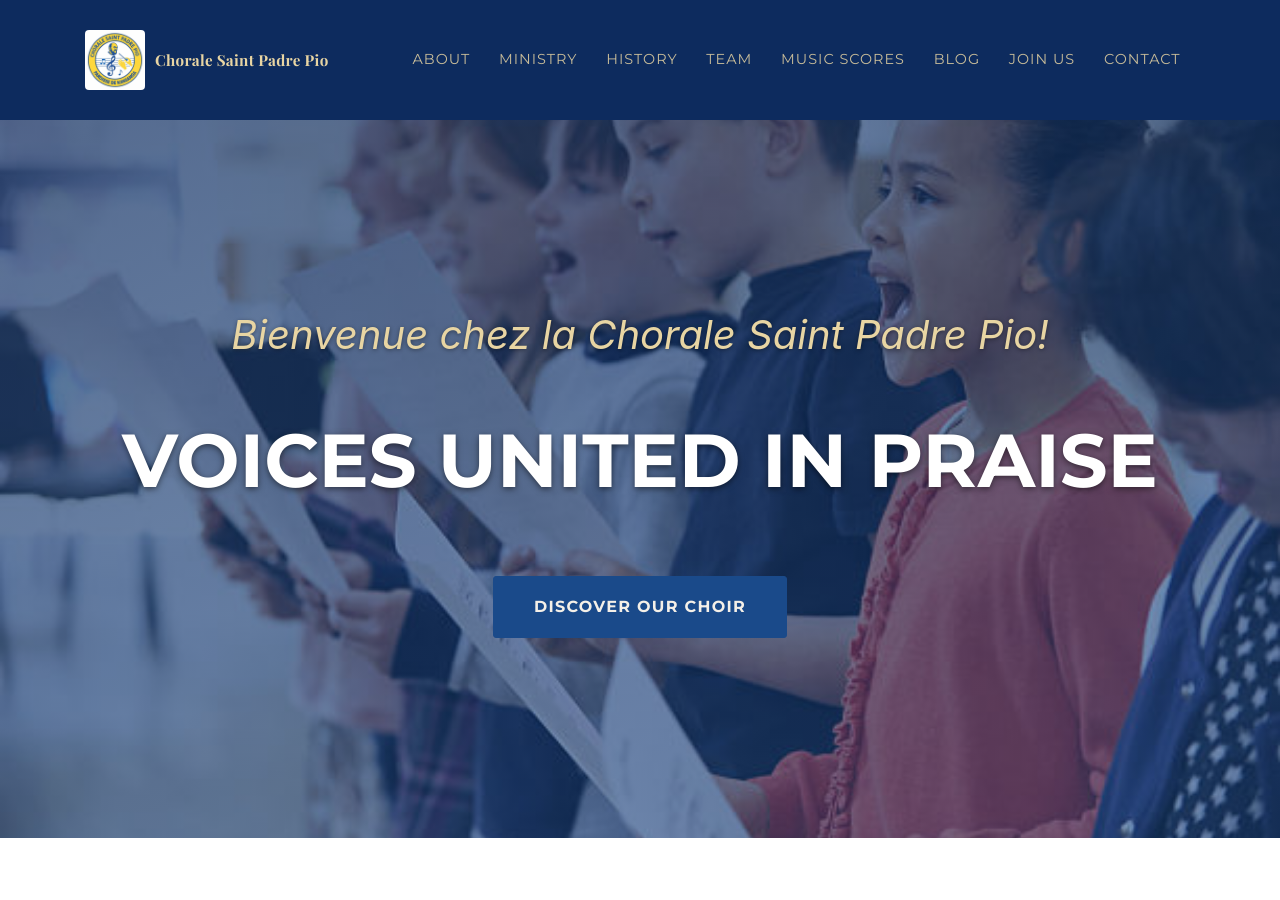
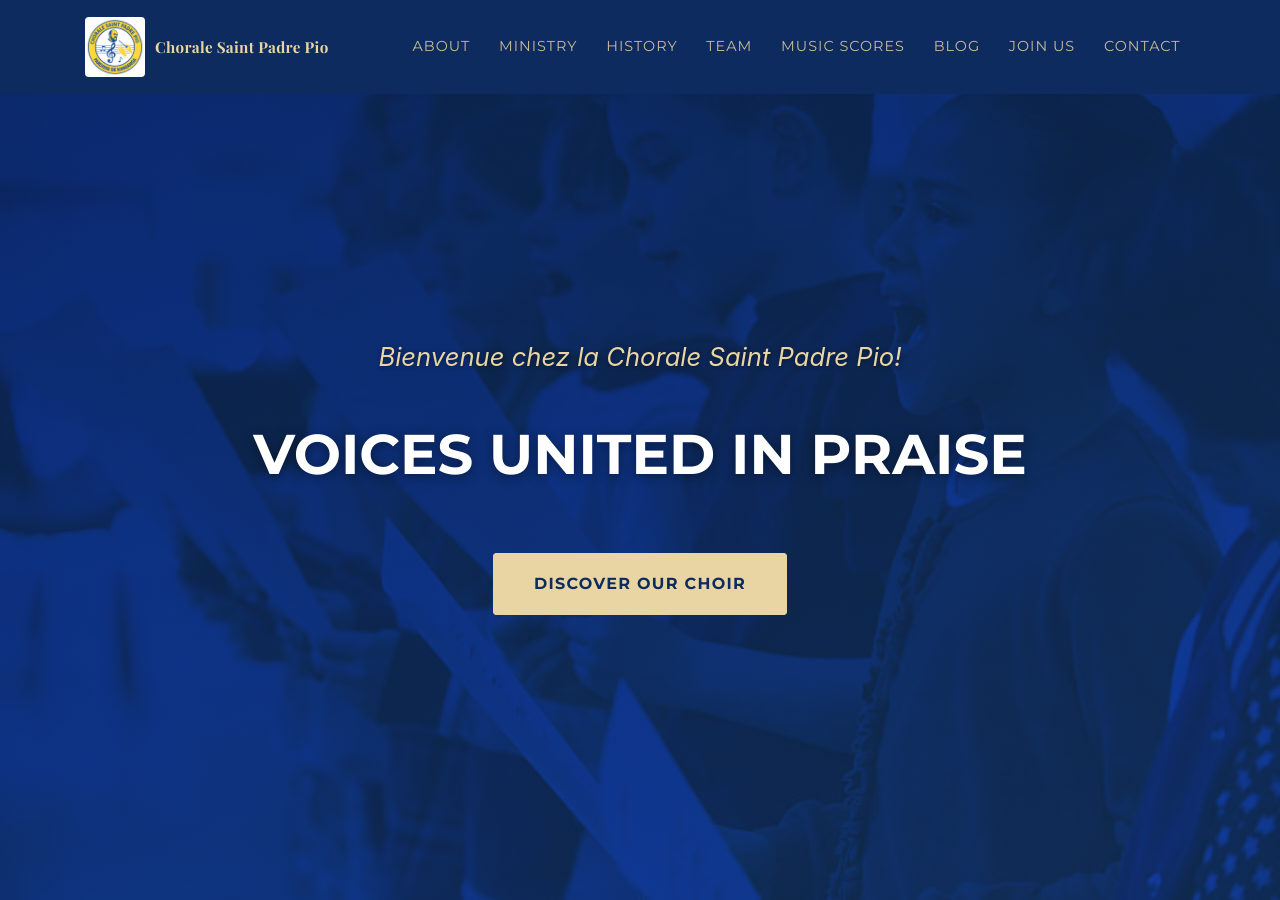
Before and after one commit to st-ppchoir/padrepiochoir, a Jekyll site: the page built from index.md, in a window 1280 px wide and 900 px high. Built offline with Jekyll 4.4.1, drawn with Linux system fonts in a browser that asks for light colours; some web fonts are replaced.

Commit message:
Add custom styles for header and navbar

```diff
--- a/_sass/layout/_choir-custom.scss
+++ b/_sass/layout/_choir-custom.scss
@@ -163,3 +163,46 @@ footer.footer {
   border-radius: 8px;
   border-bottom: 3px solid #1a4a8a;
 }
+
+// --- Hero fallback background (when no header.jpg is present) ---
+header.masthead {
+  background-color: #0d2b5e;
+  background-image: url("../img/header.jpg"), linear-gradient(160deg, #0d2b5e 0%, #1a4a8a 100%) !important;
+  background-blend-mode: overlay;
+  min-height: 100vh;
+  display: flex;
+  align-items: center;
+  .container { width: 100%; }
+  .intro-text {
+    padding-top: 200px;
+    padding-bottom: 150px;
+  }
+  .intro-lead-in {
+    font-size: 1.6rem !important;
+    color: #e8d5a3 !important;
+    margin-bottom: 20px;
+  }
+  .intro-heading {
+    font-size: 3.5rem !important;
+    line-height: 1.15 !important;
+    color: #ffffff !important;
+    margin-bottom: 40px;
+    text-shadow: 0 2px 12px rgba(0,0,0,0.4);
+  }
+  .btn-primary {
+    background-color: #e8d5a3 !important;
+    border-color: #e8d5a3 !important;
+    color: #0d2b5e !important;
+    font-weight: 700;
+    &:hover {
+      background-color: #fff !important;
+      border-color: #fff !important;
+    }
+  }
+}
+
+// Fix navbar height/padding
+#mainNav {
+  padding-top: 12px;
+  padding-bottom: 12px;
+}
```
